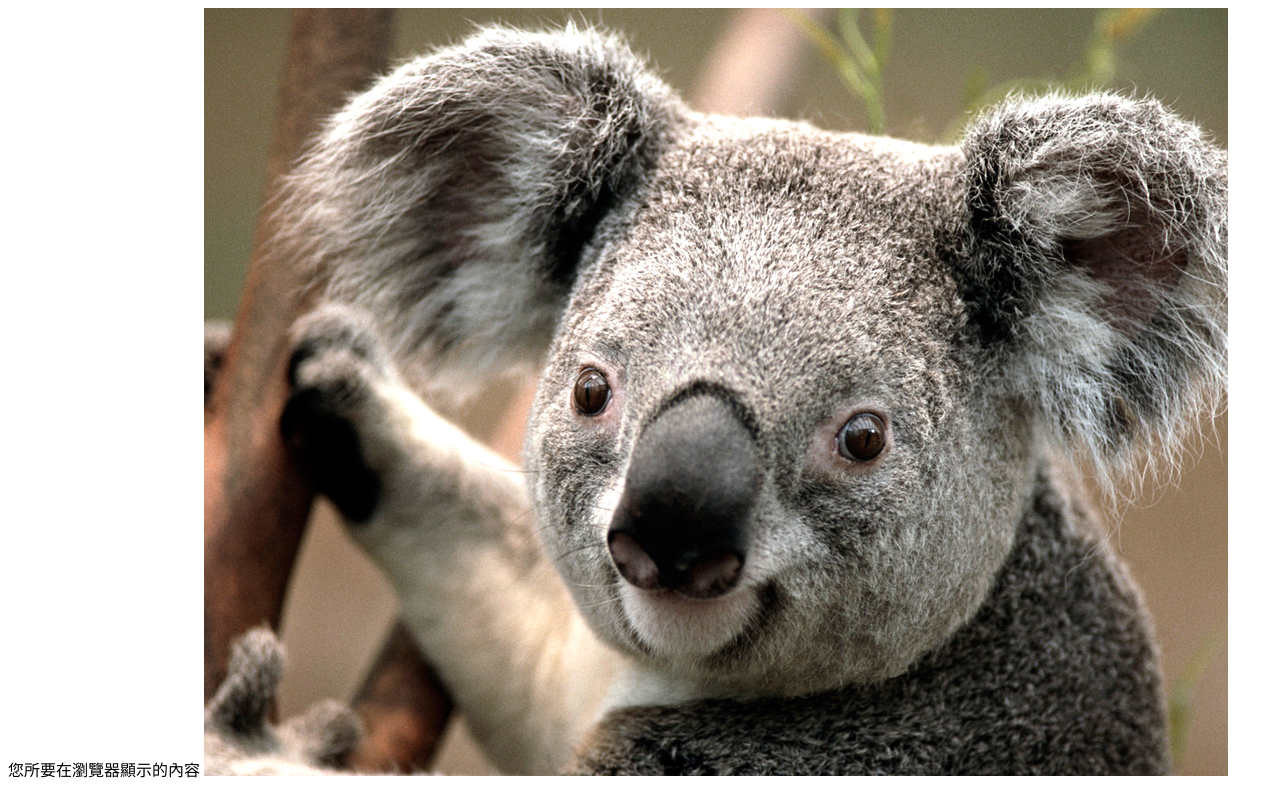
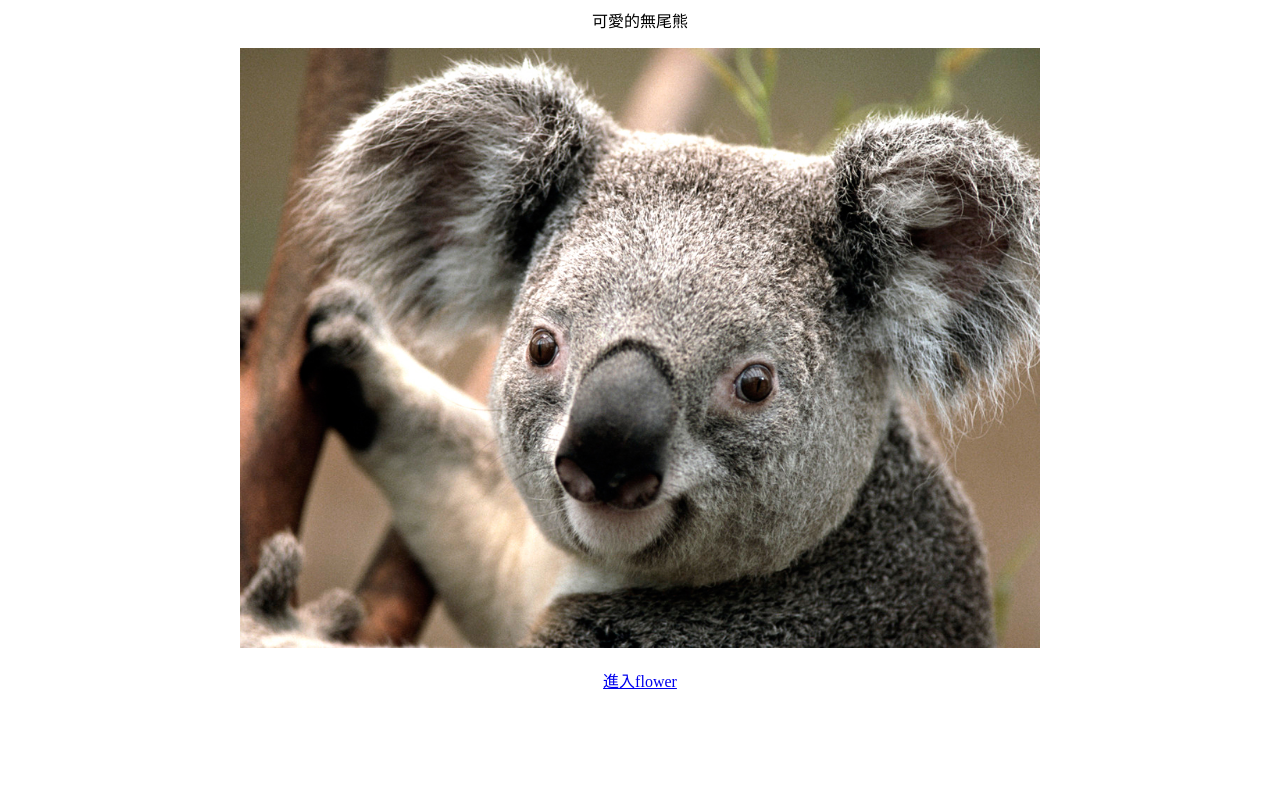
Before and after one commit to z131131zzz/z1018, a plain HTML site: page p1.html in a window 1280 px wide. Drawn offline with Linux system fonts and the light colour scheme.

Commit message:
Add files via upload

```diff
--- a/p1.html
+++ b/p1.html
@@ -12,17 +12,23 @@
 
 </script>
 
-
-
-
-
-
 <title>
 Joven House
 </title>
+
 </head>
+
 <body>
-您所要在瀏覽器顯示的內容
-<img src="Koala.jpg">
+<center>
+
+可愛的無尾熊
+<p>
+
+<img src="Koala.jpg" width="800" height="600"><br>
+<p>
+
+<a href="p2.html">進入flower</a>
+
+
 </body>
 </html>
```
